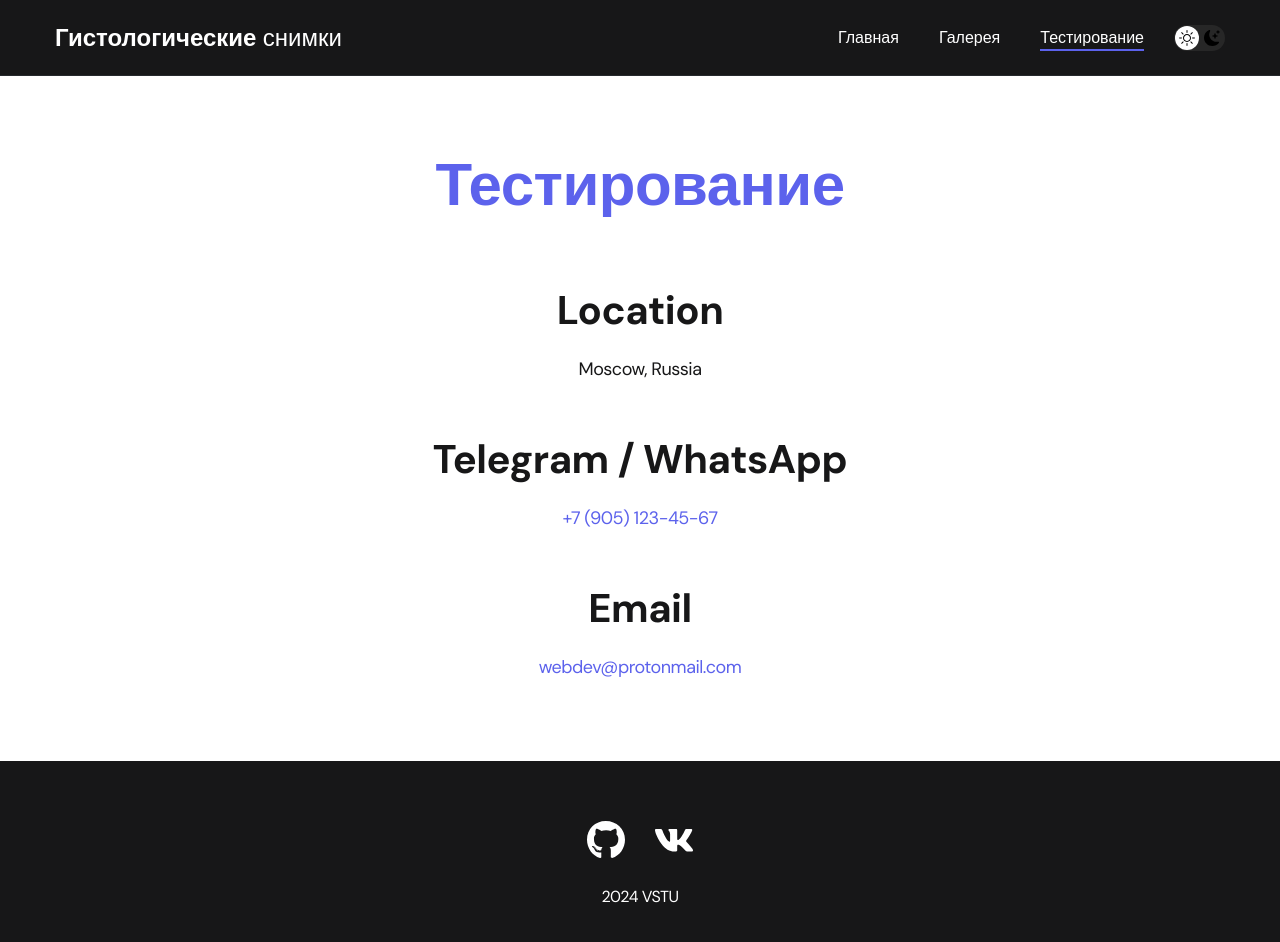
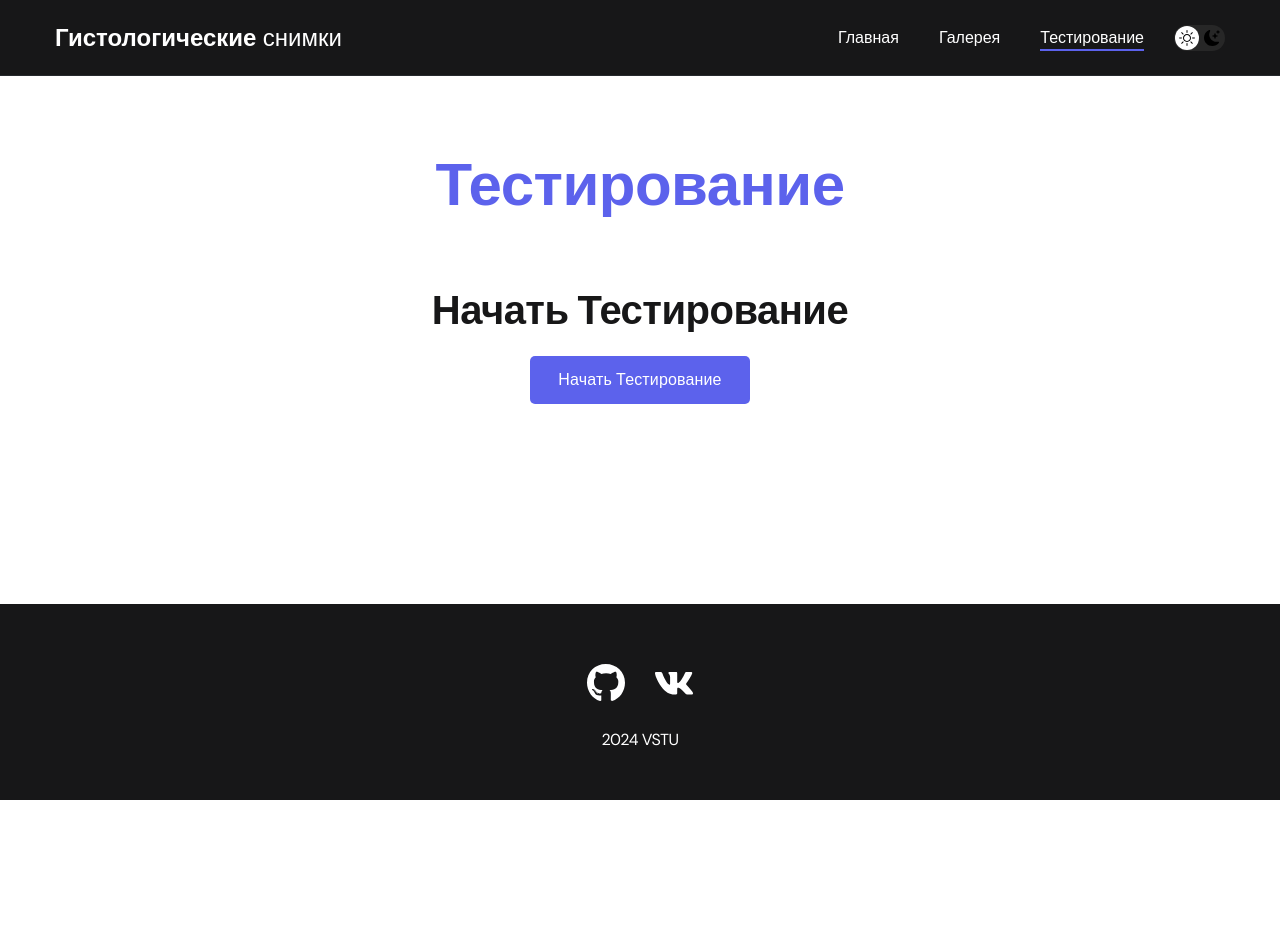
Before and after one commit to andreysiniy/Histology-frontend, a React (Create React App) app: page /testing in a window 1280 px wide. Shown: the top 942 px of the page. After the commit the page ends 800 px from the top, so only its background shows below. Built offline with nearby package versions, Linux system fonts and the light colour scheme.

Commit message:
some stuff for minigame

```diff
--- /dev/null
+++ b/src/components/btnMiniGame/btnMiniGame.js
@@ -0,0 +1,33 @@
+import "./style.css"
+import {optionBtn} from "../../helpers/miniGameBtns"
+import { useState } from 'react';
+
+
+const MinigameButton = () => {
+    const [isButtonClicked, setIsButtonClicked] = useState(false);
+
+    const handleButtonClick = () => {
+      setIsButtonClicked(true);
+    };
+
+return (
+    <div>
+      {!isButtonClicked && (
+        <a href="#!" className="btn" onClick={handleButtonClick}>
+          Начать Тестирование
+        </a>
+      )}
+      {isButtonClicked && (
+        <div>
+          {optionBtn.map((option, index) => (
+            <button key={index} className="btn">
+              {option.title}
+            </button>
+          ))}
+        </div>
+      )}
+    </div>
+  );
+};
+
+export default MinigameButton;
--- /dev/null
+++ b/src/helpers/miniGameBtns.js
@@ -0,0 +1,27 @@
+const optionBtn = [
+	{
+		title: 'Неопределенный',
+		class: 'garbage',
+	},
+    {
+		title: 'Рак in situ',
+		class: 'in_situ',
+	},
+    {
+		title: 'Инвазивный рак',
+		class: 'invasive',
+	},
+    {
+		title: 'Инвазивный рак in situ',
+		class: 'invasive_insitu',
+	},
+    {
+		title: 'Инвазивный рак без окружающей ткани',
+		class: 'invasive_without_surrounding_tissue',
+	},
+    {
+		title: 'Здоровая ткань',
+		class: 'normal',
+	}
+]
+export {optionBtn}
--- a/src/pages/Testing.js
+++ b/src/pages/Testing.js
@@ -1,4 +1,11 @@
-const Contacts = () => {
+import MinigameButton from "./../components/btnMiniGame/btnMiniGame"
+import { useState } from 'react';
+
+
+const Testing = () => {
+	const [testingStarted, setTestingStarted] = useState(false);
+
+
     return (
 		<main className="section">
 			<div className="container">
@@ -6,22 +13,10 @@ const Contacts = () => {
 
 				<ul className="content-list">
 					<li className="content-list__item">
-						<h2 className="title-2">Location</h2>
-						<p>Moscow, Russia</p>
-					</li>
-					<li className="content-list__item">
-						<h2 className="title-2">Telegram / WhatsApp</h2>
-						<p>
-							<a href="tel:+79051234567">+7 (905) 123-45-67</a>
-						</p>
-					</li>
-					<li className="content-list__item">
-						<h2 className="title-2">Email</h2>
-						<p>
-							<a href="mailto:webdev@protonmail.com">
-								webdev@protonmail.com
-							</a>
-						</p>
+						<h2 className="title-2">{testingStarted ? 'Варианты ответа' : 'Начать Тестирование'}</h2>
+							<MinigameButton
+								onClick={() => setTestingStarted(true)}
+							></MinigameButton>
 					</li>
 				</ul>
 			</div>
@@ -29,4 +24,4 @@ const Contacts = () => {
 	);
 }
 
-export default Contacts;
+export default Testing;
```
Also changed, not shown: src/components/btnMiniGame/style.css (added).
